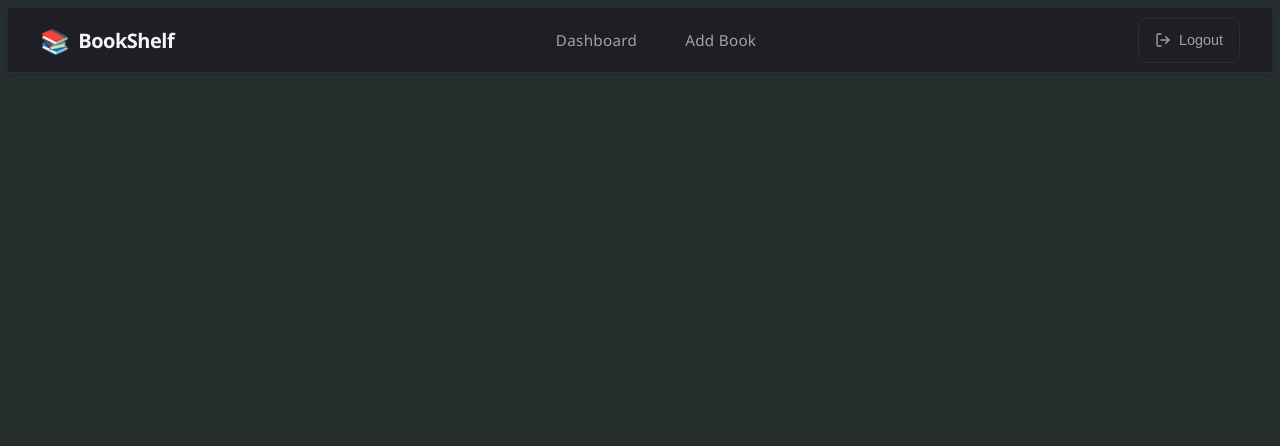
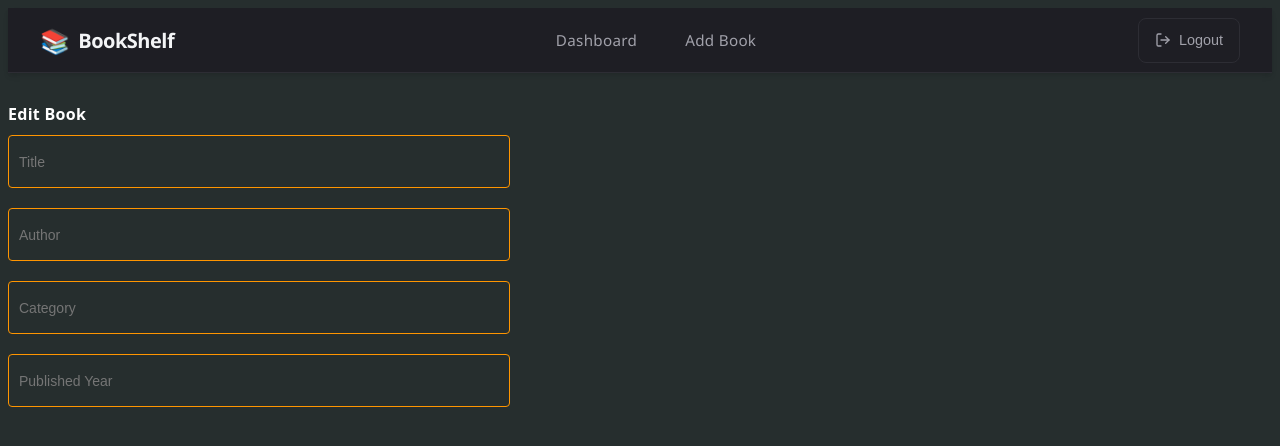
Before and after one commit to Saif-Ali-Warsi/lms, an Angular app: page /books/edit/1 in a window 1280 px wide. Before the commit this address led to /. Shown: the top 446 px of the page. Built offline with nearby package versions, Linux system fonts and the light colour scheme; no server answers; sample sign-in values are in the browser's storage.

Commit message:
edit feature added

```diff
--- a/src/app/app-routing.module.ts
+++ b/src/app/app-routing.module.ts
@@ -5,6 +5,7 @@ import { RegisterComponent } from './features/auth/register/register.component';
 import { HomeComponent } from './features/dashboard/home/home.component';
 import { AuthGuard } from './core/guards/auth.guard';
 import { AddBookComponent } from './features/books/add-book/add-book.component';
+import { EditBookComponent } from './features/books/edit-book/edit-book.component';
 
 const routes: Routes = [
   {
@@ -29,6 +30,11 @@ const routes: Routes = [
     path: 'books/add',
     component: AddBookComponent,
     canActivate: [AuthGuard]
+  },
+  {
+    path: 'books/edit/:id',
+    component: EditBookComponent,
+    canActivate: [AuthGuard]
   }
 ];
 
--- a/src/app/app.module.ts
+++ b/src/app/app.module.ts
@@ -12,6 +12,7 @@ import { HTTP_INTERCEPTORS } from '@angular/common/http';
 import { AuthInterceptor } from './core/interceptors/auth.interceptor';
 import { AddBookComponent } from './features/books/add-book/add-book.component';
 import { NavbarComponent } from './shared/components/navbar/navbar.component';
+import { EditBookComponent } from './features/books/edit-book/edit-book.component';
 
 @NgModule({
   declarations: [
@@ -20,7 +21,8 @@ import { NavbarComponent } from './shared/components/navbar/navbar.component';
     RegisterComponent,
     HomeComponent,
     AddBookComponent,
-    NavbarComponent
+    NavbarComponent,
+    EditBookComponent
   ],
   imports: [
     BrowserModule,
--- a/src/app/features/books/books.service.ts
+++ b/src/app/features/books/books.service.ts
@@ -16,6 +16,14 @@ export class BooksService {
     return this.http.get<any>(`${this.baseUrl}/books`)
   }
 
+  getBookById(id: string) {
+    return this.http.get(`${this.baseUrl}/books/${id}`)
+  }
+
+  updateBook(id: string, data: any) {
+    return this.http.put(`${this.baseUrl}/books/${id}`, data)
+  }
+
   addBook(data: any) {
     return this.http.post(`${this.baseUrl}/books`, data)
   }
--- /dev/null
+++ b/src/app/features/books/edit-book/edit-book.component.html
@@ -0,0 +1,22 @@
+<div class="wrapper mt-30">
+  <h2>Edit Book</h2>
+
+  <form [formGroup]="editForm">
+    <div class="form-field">
+      <input type="text" formControlName="title" placeholder="Title" />
+    </div>
+    <div class="form-field">
+      <input type="text" formControlName="author" placeholder="Author" />
+    </div>
+    <div class="form-field">
+      <input type="text" formControlName="category" placeholder="Category" />
+    </div>
+    <div class="form-field">
+      <input
+        type="number"
+        formControlName="publishedYear"
+        placeholder="Published Year"
+      />
+    </div>
+  </form>
+</div>
--- /dev/null
+++ b/src/app/features/books/edit-book/edit-book.component.ts
@@ -0,0 +1,55 @@
+import { Component, OnInit } from '@angular/core';
+import { FormBuilder, FormGroup, Validators } from '@angular/forms';
+import { ActivatedRoute } from '@angular/router';
+import { BooksService } from '../books.service';
+
+@Component({
+  selector: 'app-edit-book',
+  templateUrl: './edit-book.component.html',
+  styleUrls: ['./edit-book.component.scss']
+})
+export class EditBookComponent implements OnInit {
+
+  editForm!: FormGroup;
+
+  bookId!: string;
+
+  constructor(private fb: FormBuilder,
+    private route: ActivatedRoute,
+    private bookService: BooksService) { }
+
+
+
+
+  ngOnInit(): void {
+
+    this.initializeForm();
+
+    this.getBookId();
+
+    this.getBookDetails();
+
+  }
+
+  initializeForm() {
+    this.editForm = this.fb.group({
+      title: ['', Validators.required],
+      author: ['', Validators.required],
+      category: ['', Validators.required],
+      publishedYear: ['', Validators.required],
+    });
+  }
+
+  getBookId() {
+    this.bookId = this.route.snapshot.params['id'];
+  }
+
+  getBookDetails() {
+    this.bookService.getBookById(this.bookId).subscribe((response: any) => {
+      console.log(response);
+
+      this.editForm.patchValue(response.book);
+    })
+  }
+
+}
--- a/src/app/features/dashboard/home/home.component.html
+++ b/src/app/features/dashboard/home/home.component.html
@@ -9,9 +9,17 @@
           <p><span class="label">Category:</span> {{ book.category }}</p>
           <p><span class="label">Published:</span> {{ book.publishedYear }}</p>
         </div>
-        <button class="delete-override" (click)="deleteBook(book._id)">
-          Delete
-        </button>
+        <div class="btn-group">
+          <button
+            class="edit-override"
+            [routerLink]="['/books/edit', book._id]"
+          >
+            Edit
+          </button>
+          <button class="delete-override" (click)="deleteBook(book._id)">
+            Delete
+          </button>
+        </div>
       </div>
     </ng-container>
   </div>
--- a/src/app/features/dashboard/home/home.component.scss
+++ b/src/app/features/dashboard/home/home.component.scss
@@ -78,7 +78,6 @@ h2 {
   color: var(--text-secondary);
 }
 
-/* Prefix Labels (Category:, Published:) */
 .book-meta .label {
   font-size: 0.8rem;
   text-transform: uppercase;
@@ -88,8 +87,8 @@ h2 {
   margin-right: 0.25rem;
 }
 
-.delete-override {
-  color: #e95d5d;
+.delete-override,
+.edit-override {
   padding: 0;
   height: auto;
   min-width: auto;
@@ -97,3 +96,15 @@ h2 {
   border: none;
   margin: 10px 0 0;
 }
+
+.delete-override {
+  color: #e95d5d;
+}
+.edit-override {
+  color: #ffffff;
+}
+
+.btn-group {
+  display: flex;
+  gap: 10px;
+}
```
Also changed, not shown: src/app/features/books/edit-book/edit-book.component.scss (added), 1 other file (tests, documents, lock files or other folders).
